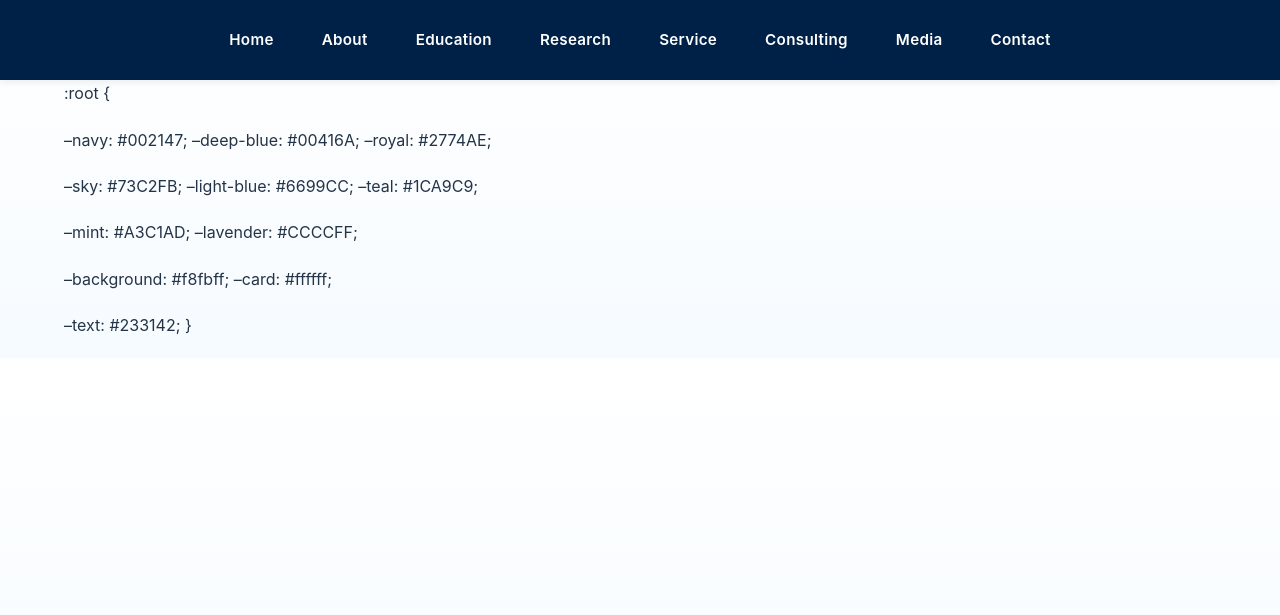
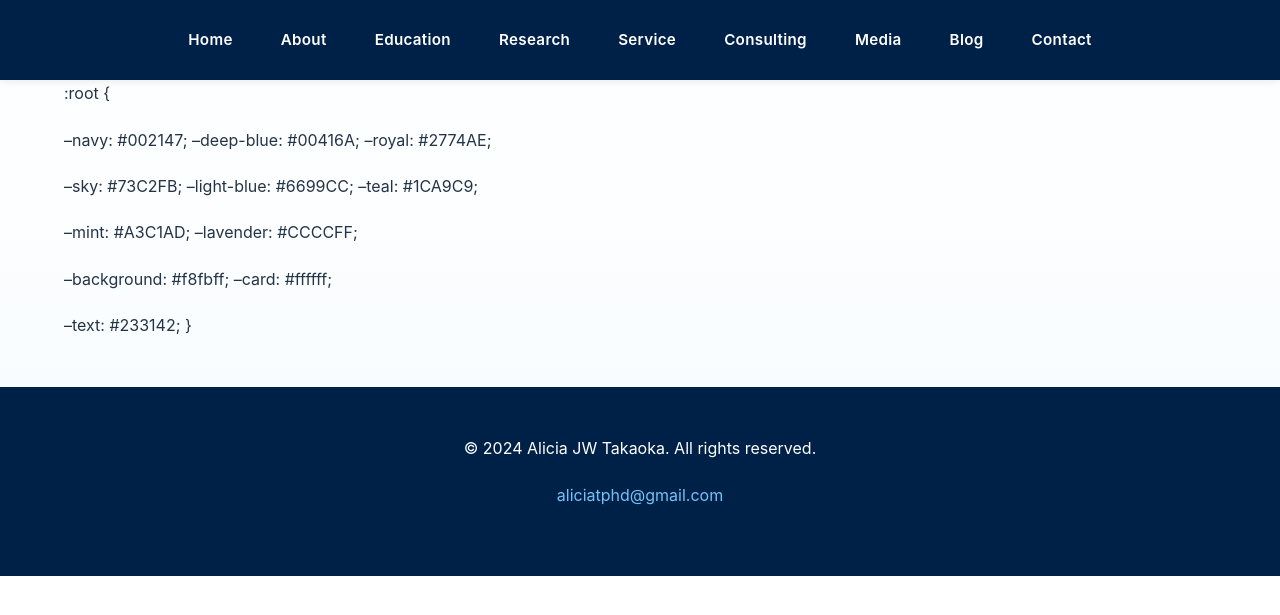
Before and after one commit to aliciatphd/aliciatphd.github.io, a Jekyll site: the page built from color-style-guide.md, in a window 1280 px wide. Shown: the top 615 px of the page. Built offline with Jekyll 4.4.1, drawn with Linux system fonts in a browser that asks for light colours; our own code applies the rules of GitHub Pages for plain Markdown files.

Commit message:
Update page layout with improved footer and navigation

```diff
--- a/_layouts/page.html
+++ b/_layouts/page.html
@@ -24,6 +24,7 @@
       <a href="/service/">Service</a>
       <a href="/consulting/">Consulting</a>
       <a href="/media/">Media</a>
+      <a href="/blog/">Blog</a>
       <a href="/contact/">Contact</a>
     </nav>
   </header>
@@ -32,6 +33,11 @@
     {{ content }}
   </div>
 
+  <footer>
+    <p>&copy; 2024 Alicia JW Takaoka. All rights reserved.</p>
+    <p><a href="mailto:aliciatphd@gmail.com">aliciatphd@gmail.com</a></p>
+  </footer>
+
 </body>
 
 </html>
```
